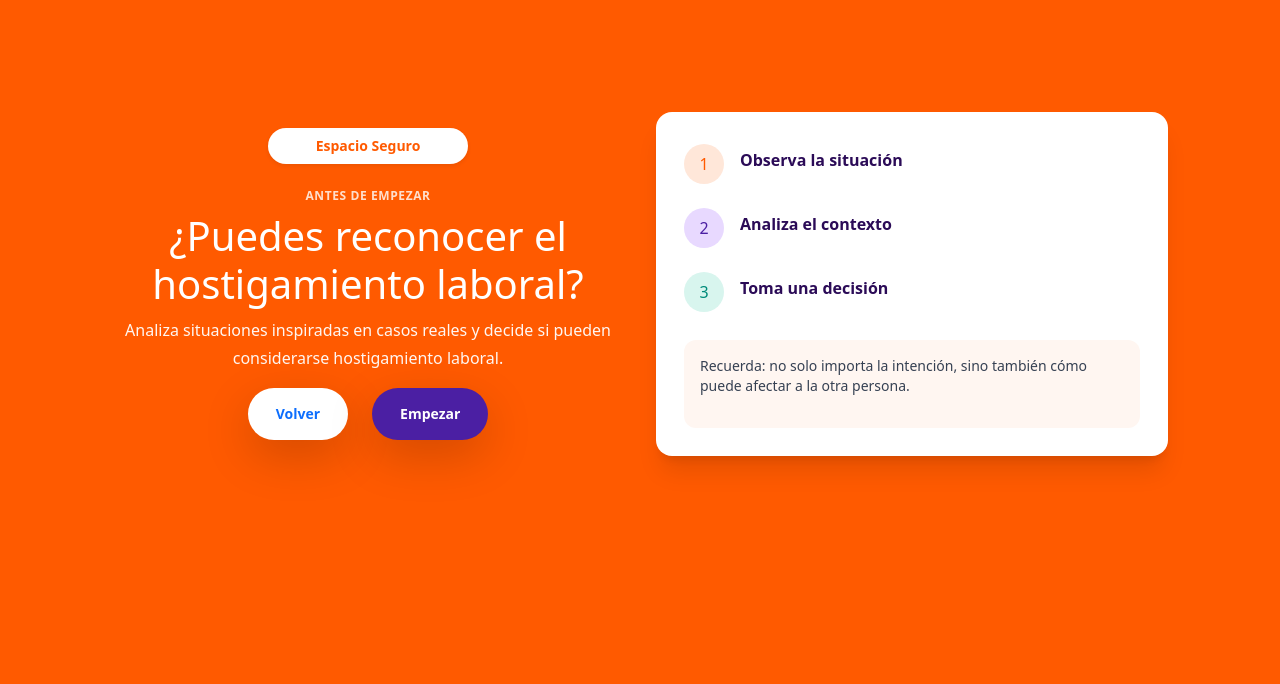
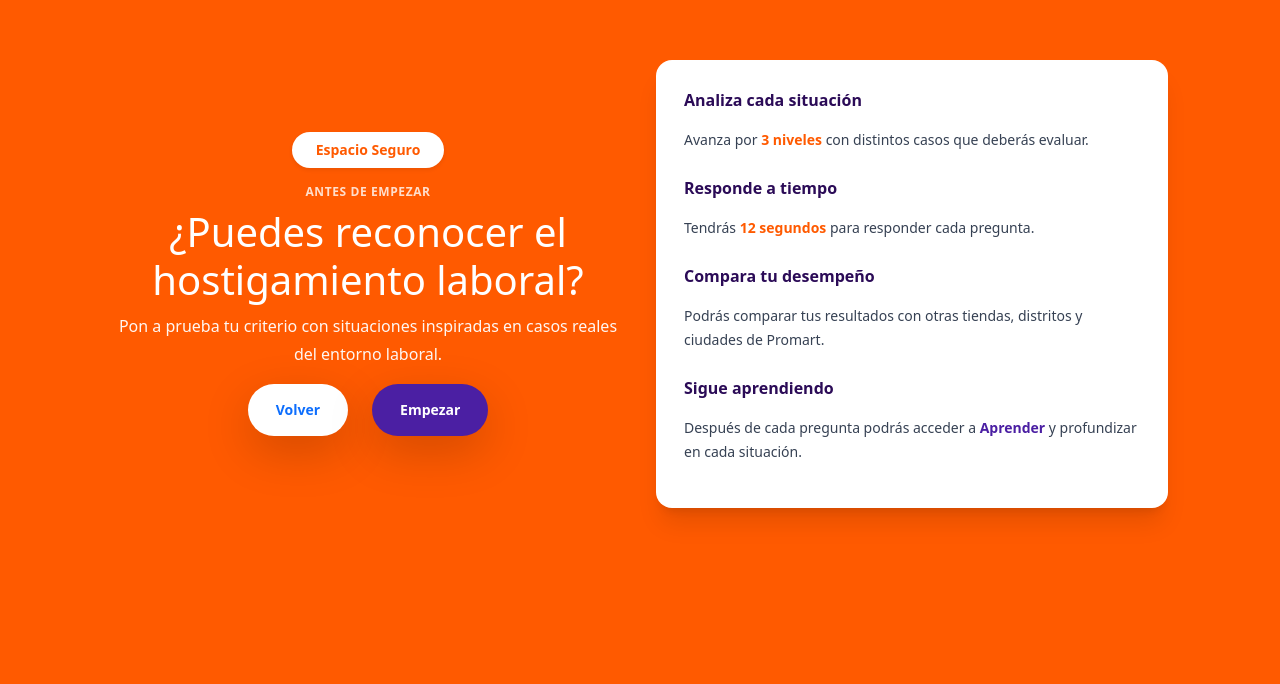
Before and after one commit to fabiana-lazaro/espacio-seguro-promart, a React (Vite) app: page /intro in a window 1280 px wide. Shown: the part 116-800 px from the top of the page. Built offline with nearby package versions, Linux system fonts and the light colour scheme.

Commit message:
fix: intro and home pages

```diff
--- a/src/pages/Home.jsx
+++ b/src/pages/Home.jsx
@@ -13,12 +13,10 @@ function Home() {
   return (
     <section className="min-h-screen bg-[#FF5A00] text-white flex items-center">
       <div className="mx-auto w-full max-w-6xl px-5 sm:px-6 lg:px-8">
-
         <div className="grid items-center gap-8 lg:grid-cols-2 lg:gap-12">
-
           {/* TEXTO */}
           <div className="mx-auto w-full max-w-xl text-center lg:mx-0 lg:text-left">
-            <span className="font-body mb-4 inline-block rounded-full bg-white px-5 py-2 text-sm font-semibold text-[#FF5A00] shadow-sm">
+            <span className="font-body mb-3 inline-block rounded-full bg-white px-6 py-2 text-sm font-semibold text-[#FF5A00] shadow-sm">
               {APP_NAME}
             </span>
 
@@ -46,9 +44,7 @@ function Home() {
               className="h-auto max-h-[420px] w-full max-w-md rounded-xl object-contain shadow-xl lg:max-w-lg"
             />
           </div>
-
         </div>
-
       </div>
     </section>
   );
--- a/src/pages/Intro.jsx
+++ b/src/pages/Intro.jsx
@@ -5,17 +5,10 @@ const APP_NAME = "Espacio Seguro";
 const INTRO_TAG = "Antes de empezar";
 const INTRO_TITLE = "¿Puedes reconocer el hostigamiento laboral?";
 const INTRO_TEXT =
-  "Analiza situaciones inspiradas en casos reales y decide si pueden considerarse hostigamiento laboral.";
+  "Pon a prueba tu criterio con situaciones inspiradas en casos reales del entorno laboral.";
 
-const STEP_ONE = "Observa la situación";
-const STEP_TWO = "Analiza el contexto";
-const STEP_THREE = "Toma una decisión";
-
-const NOTE_TEXT =
-  "Recuerda: no solo importa la intención, sino también cómo puede afectar a la otra persona.";
-
+const BACK_TEXT = "Volver";
 const START_BUTTON_TEXT = "Empezar";
-const BACK_TEXT = "Volver";
 
 function Intro() {
   return (
@@ -24,7 +17,7 @@ function Intro() {
         <div className="grid w-full items-center gap-6 md:grid-cols-2 md:gap-8">
           {/* IZQUIERDA */}
           <div className="w-full max-w-xl text-center md:text-left">
-            <span className="font-body mb-4 inline-block rounded-full bg-white px-5 py-2 text-sm font-semibold text-[#FF5A00] shadow-sm">
+            <span className="font-body mb-3 inline-block rounded-full bg-white px-6 py-2 text-sm font-semibold text-[#FF5A00] shadow-sm">
               {APP_NAME}
             </span>
 
@@ -40,8 +33,7 @@ function Intro() {
               {INTRO_TEXT}
             </p>
 
-            {/* BOTONES */}
-            <div className="mt-2 flex justify-center gap-4 md:justify-center">
+            <div className="mt-2 flex justify-center gap-4">
               <Link
                 to="/"
                 className="font-body rounded-full bg-white px-7 py-3 text-sm font-semibold text-[#4B1FA3] no-underline shadow-lg transition hover:-translate-y-0.5 hover:bg-[#FFF3EC]"
@@ -61,35 +53,55 @@ function Intro() {
           {/* DERECHA */}
           <div className="w-full max-w-xl md:justify-self-end">
             <div className="rounded-2xl bg-white p-6 text-gray-800 shadow-xl sm:p-7">
-              <div className="mb-3 flex items-center gap-3">
-                <div className="flex h-10 w-10 items-center justify-center rounded-full bg-[#FFE7D9] font-title text-[#FF5A00]">
-                  1
-                </div>
-                <p className="font-body mt-2 text-base font-semibold text-[#2B0B57]">
-                  {STEP_ONE}
+              {/* INSTRUCCIÓN 1 */}
+              <div className="mb-4">
+                <p className="font-body text-base font-semibold text-[#2B0B57]">
+                  Analiza cada situación
+                </p>
+                <p className="font-body mt-1 text-sm leading-6 text-gray-700">
+                  Avanza por{" "}
+                  <span className="font-semibold text-[#FF5A00]">
+                    3 niveles
+                  </span>{" "}
+                  con distintos casos que deberás evaluar.
                 </p>
               </div>
 
-              <div className="mb-3 flex items-center gap-3">
-                <div className="flex h-10 w-10 items-center justify-center rounded-full bg-[#E8D9FF] font-title text-[#4B1FA3]">
-                  2
-                </div>
-                <p className="font-body mt-2 text-base font-semibold text-[#2B0B57]">
-                  {STEP_TWO}
+              {/* INSTRUCCIÓN 2 */}
+              <div className="mb-4">
+                <p className="font-body text-base font-semibold text-[#2B0B57]">
+                  Responde a tiempo
+                </p>
+                <p className="font-body mt-1 text-sm leading-6 text-gray-700">
+                  Tendrás{" "}
+                  <span className="font-semibold text-[#FF5A00]">
+                    12 segundos
+                  </span>{" "}
+                  para responder cada pregunta.
                 </p>
               </div>
 
-              <div className="flex items-center gap-3">
-                <div className="flex h-10 w-10 items-center justify-center rounded-full bg-[#D8F5EE] font-title text-[#008B7A]">
-                  3
-                </div>
-                <p className="font-body mt-2 text-base font-semibold text-[#2B0B57]">
-                  {STEP_THREE}
+              {/* INSTRUCCIÓN 3 */}
+              <div className="mb-4">
+                <p className="font-body text-base font-semibold text-[#2B0B57]">
+                  Compara tu desempeño
+                </p>
+                <p className="font-body mt-1 text-sm leading-6 text-gray-700">
+                  Podrás comparar tus resultados con otras tiendas, distritos y
+                  ciudades de Promart.
                 </p>
               </div>
 
-              <div className="mt-4 rounded-xl bg-[#FFF6F1] p-3">
-                <p className="font-body text-sm text-gray-700">{NOTE_TEXT}</p>
+              {/* INSTRUCCIÓN 4 */}
+              <div>
+                <p className="font-body text-base font-semibold text-[#2B0B57]">
+                  Sigue aprendiendo
+                </p>
+                <p className="font-body mt-1 text-sm leading-6 text-gray-700">
+                  Después de cada pregunta podrás acceder a{" "}
+                  <span className="font-semibold text-[#4B1FA3]">Aprender</span>{" "}
+                  y profundizar en cada situación.
+                </p>
               </div>
             </div>
           </div>
```
Also changed, not shown: 1 other file (tests, documents, lock files or other folders).
